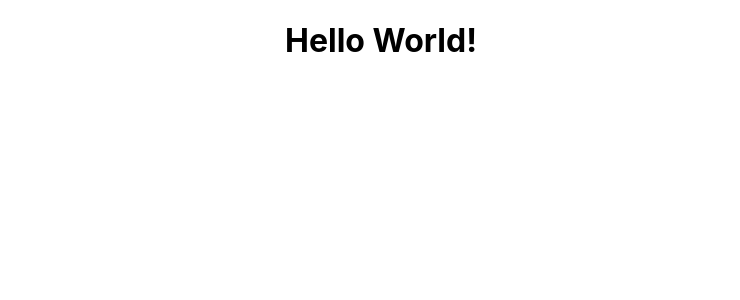
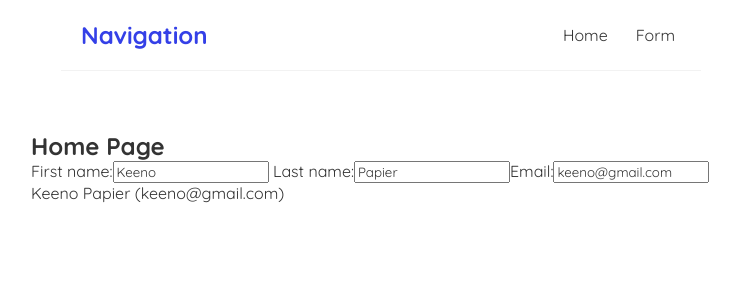
Before and after one commit to Keens46r/Internship, a React (Create React App) app in the folder internship-project/: page / in a window 1280 px wide. Shown: the top 300 px of the page, without its empty margins (259-999 px from the left). Built offline with nearby package versions, Linux system fonts and the light colour scheme.

Commit message:
form
form updating objects in state

```diff
--- a/internship-project/src/App.css
+++ /dev/null
@@ -1,38 +0,0 @@
-.App {
-  text-align: center;
-}
-
-.App-logo {
-  height: 40vmin;
-  pointer-events: none;
-}
-
-@media (prefers-reduced-motion: no-preference) {
-  .App-logo {
-    animation: App-logo-spin infinite 20s linear;
-  }
-}
-
-.App-header {
-  background-color: #282c34;
-  min-height: 100vh;
-  display: flex;
-  flex-direction: column;
-  align-items: center;
-  justify-content: center;
-  font-size: calc(10px + 2vmin);
-  color: white;
-}
-
-.App-link {
-  color: #61dafb;
-}
-
-@keyframes App-logo-spin {
-  from {
-    transform: rotate(0deg);
-  }
-  to {
-    transform: rotate(360deg);
-  }
-}
--- a/internship-project/src/App.js
+++ b/internship-project/src/App.js
@@ -1,10 +1,14 @@
-import './App.css';
+import Navbar from './Navbar';
+import Home from './Home';
+import Form from './Form';
 
 function App() {
   return (
     <div className="App">
+      <Navbar />
       <div className="content">
-        <h1>Hello World!</h1>
+        <Home />
+        <Form />
       </div>
     </div>
   );
--- /dev/null
+++ b/internship-project/src/Form.js
@@ -0,0 +1,53 @@
+import { useState } from 'react';
+
+const Form = () => {
+    const [person, setPerson] = useState({
+        firstName: 'Keeno',
+        lastName: 'Papier',
+        email: 'keeno@gmail.com'
+    });
+
+    function handleFirstNameChange(e) {
+        setPerson({
+          ...person,
+          firstName: e.target.value
+        });
+    }
+
+    function handleLastNameChange(e) {
+        setPerson({
+            ...person,
+            lastName: e.target.value
+            });
+          }
+
+    function handleEmailChange(e) {
+        setPerson({
+        ...person,
+        email: e.target.value
+        });
+    }
+
+    return (
+    <>
+    <label> First name:
+        <input value={person.firstName} onChange={handleFirstNameChange}/>
+    </label>
+
+    <label> Last name:
+        <input value={person.lastName} onChange={handleLastNameChange}/>
+    </label>
+
+    <label>Email:
+        <input value={person.email} onChange={handleEmailChange}/>
+    </label>
+    <p>
+        {person.firstName}{' '}
+        {person.lastName}{' '}
+        ({person.email})
+    </p>
+    </>
+     );
+}
+
+export default Form;
--- /dev/null
+++ b/internship-project/src/Home.js
@@ -0,0 +1,11 @@
+const Home = () => {
+    const title = 'Home Page';
+
+    return (
+        <div className="home">
+            <h2>{title}</h2>
+        </div>
+    );
+}
+
+export default Home;
--- /dev/null
+++ b/internship-project/src/Navbar.js
@@ -0,0 +1,13 @@
+const Navbar = () => {
+    return (
+        <nav className="navbar">
+            <h1>Navigation</h1>
+            <div className="links">
+                <a href="/">Home</a>
+                <a href="/Form">Form</a>
+            </div>
+        </nav>
+    );
+}
+
+export default Navbar;
--- a/internship-project/src/index.css
+++ b/internship-project/src/index.css
@@ -1,13 +1,35 @@
-body {
+@import url('https://fonts.googleapis.com/css2?family=Quicksand:wght@300;400;500;600;700&display=swap');
+
+/* base styles */
+* {
   margin: 0;
-  font-family: -apple-system, BlinkMacSystemFont, 'Segoe UI', 'Roboto', 'Oxygen',
-    'Ubuntu', 'Cantarell', 'Fira Sans', 'Droid Sans', 'Helvetica Neue',
-    sans-serif;
-  -webkit-font-smoothing: antialiased;
-  -moz-osx-font-smoothing: grayscale;
+  font-family: "Quicksand";
+  color: #333;
 }
-
-code {
-  font-family: source-code-pro, Menlo, Monaco, Consolas, 'Courier New',
-    monospace;
+.navbar {
+  padding: 20px;
+  display: flex;
+  align-items: center;
+  max-width: 600px;
+  margin: 0 auto;
+  border-bottom: 1px solid #f2f2f2;
 }
+.navbar h1 {
+  color: #3440e7;
+}
+.navbar .links {
+  margin-left: auto;
+}
+.navbar a {
+  margin-left: 16px;
+  text-decoration: none;
+  padding: 6px;
+}
+.navbar a:hover {
+  color: #3440e7;
+}
+.content {
+  max-width: 700px;
+  margin: 40px auto;
+  padding: 20px;
+}
```
